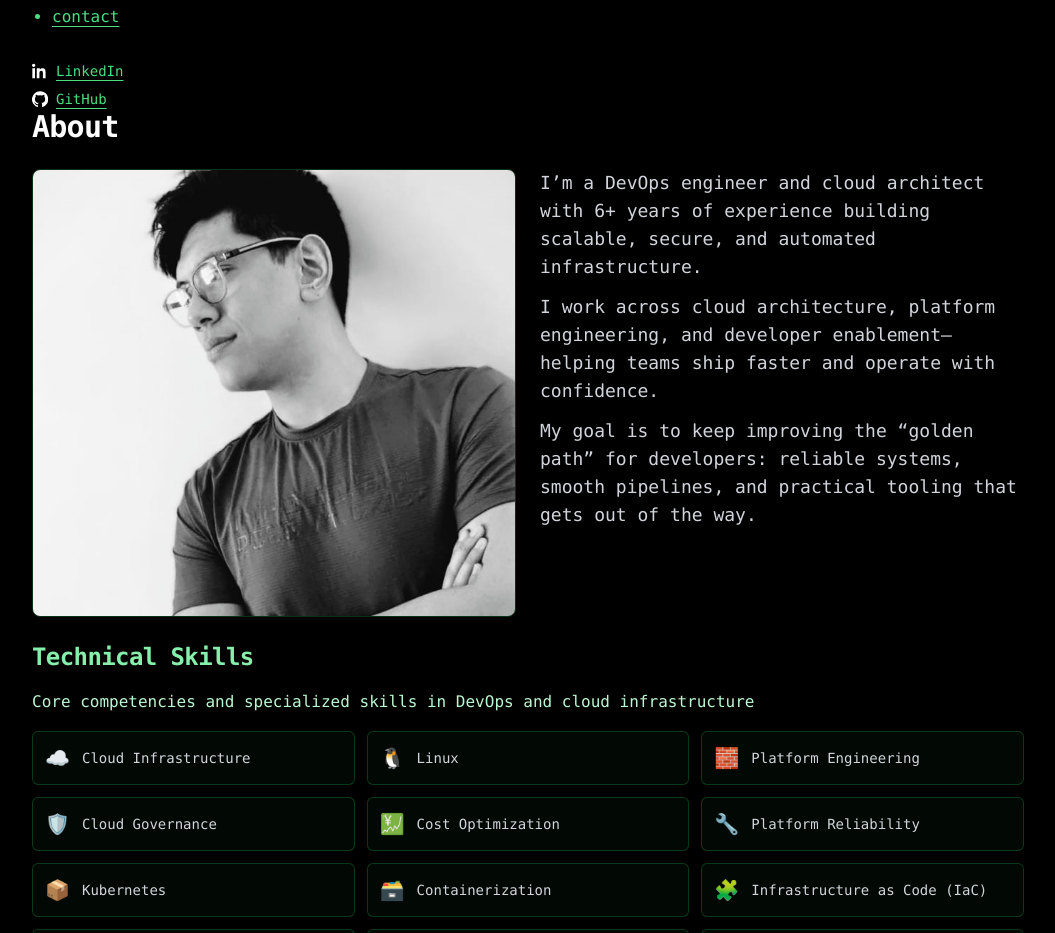
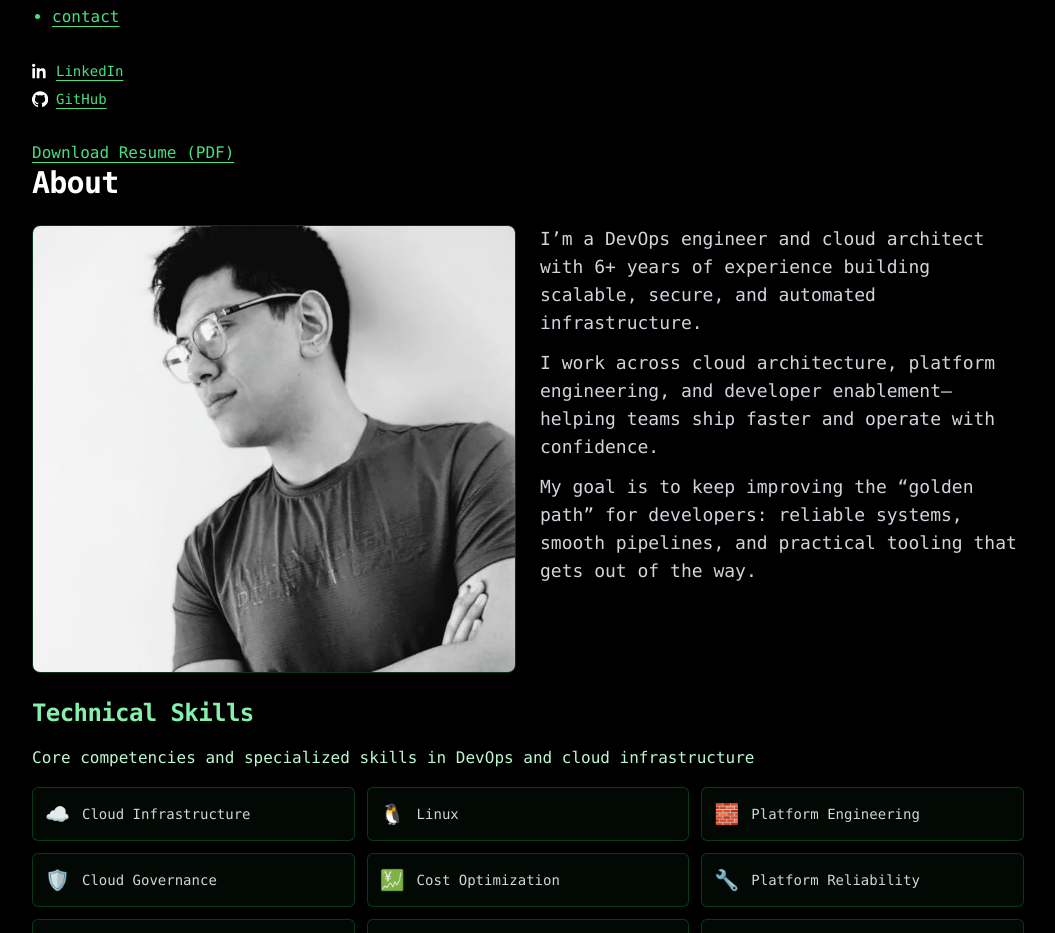
Before and after one commit to sum35h/sumesh-pradhan-site, a Next.js app: page / in a window 1280 px wide. Shown: the part 980-1913 px from the top of the page, without its empty margins (112-1167 px from the left). Built offline with nearby package versions, Linux system fonts and the light colour scheme.

Commit message:
Update page.tsx with resume link

```diff
--- a/app/page.tsx
+++ b/app/page.tsx
@@ -67,11 +67,11 @@ export default function HomePage() {
           </a>
 
         </div>
-        {/* <div className="pt-2">
-          <a href="/resume.pdf" download className="matrix-link text-gray-300">
+        <div className="pt-2">
+          <a href="https://merobaltihoyo.s3.ap-south-1.amazonaws.com/SumeshPradhanCV.pdf" download className="matrix-link text-gray-300">
             Download Resume (PDF)
           </a>
-        </div> */}
+        </div>
         {/* <VisitorCounter /> */}
       </section>
 
```
